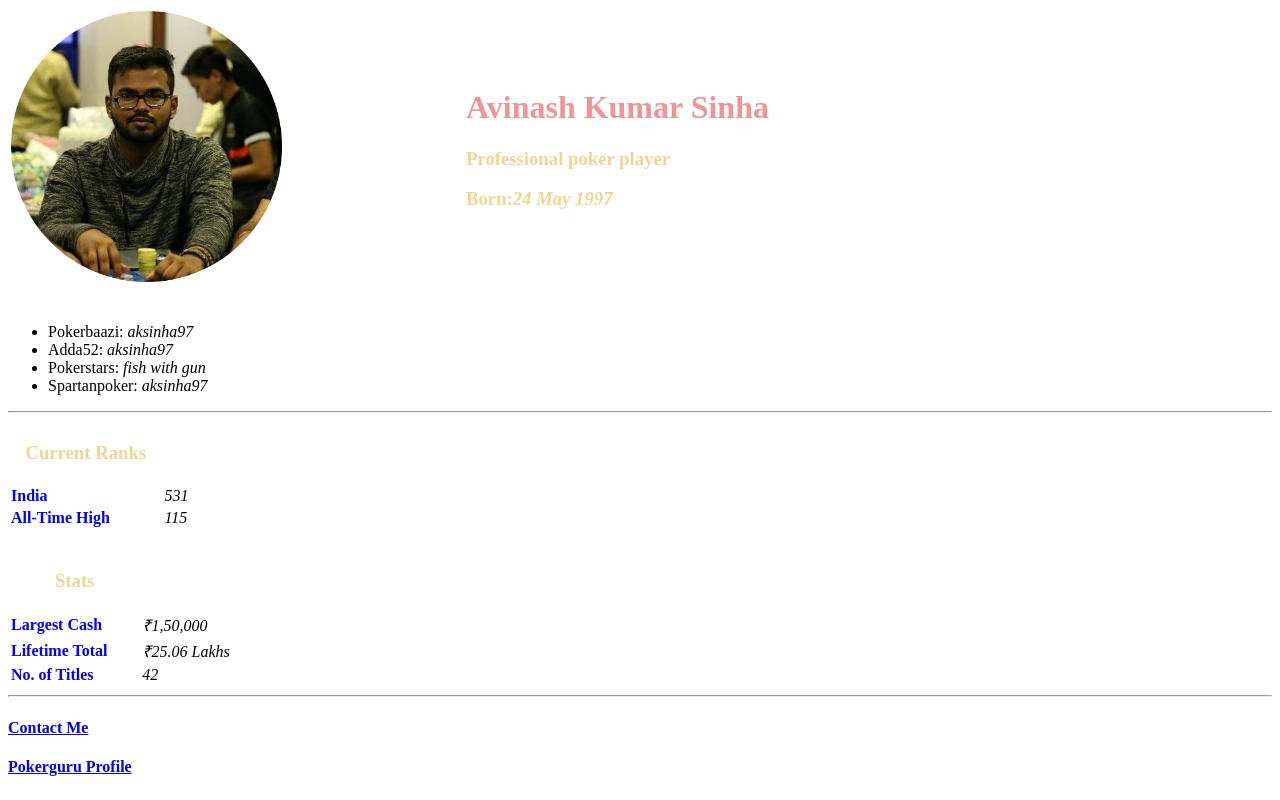
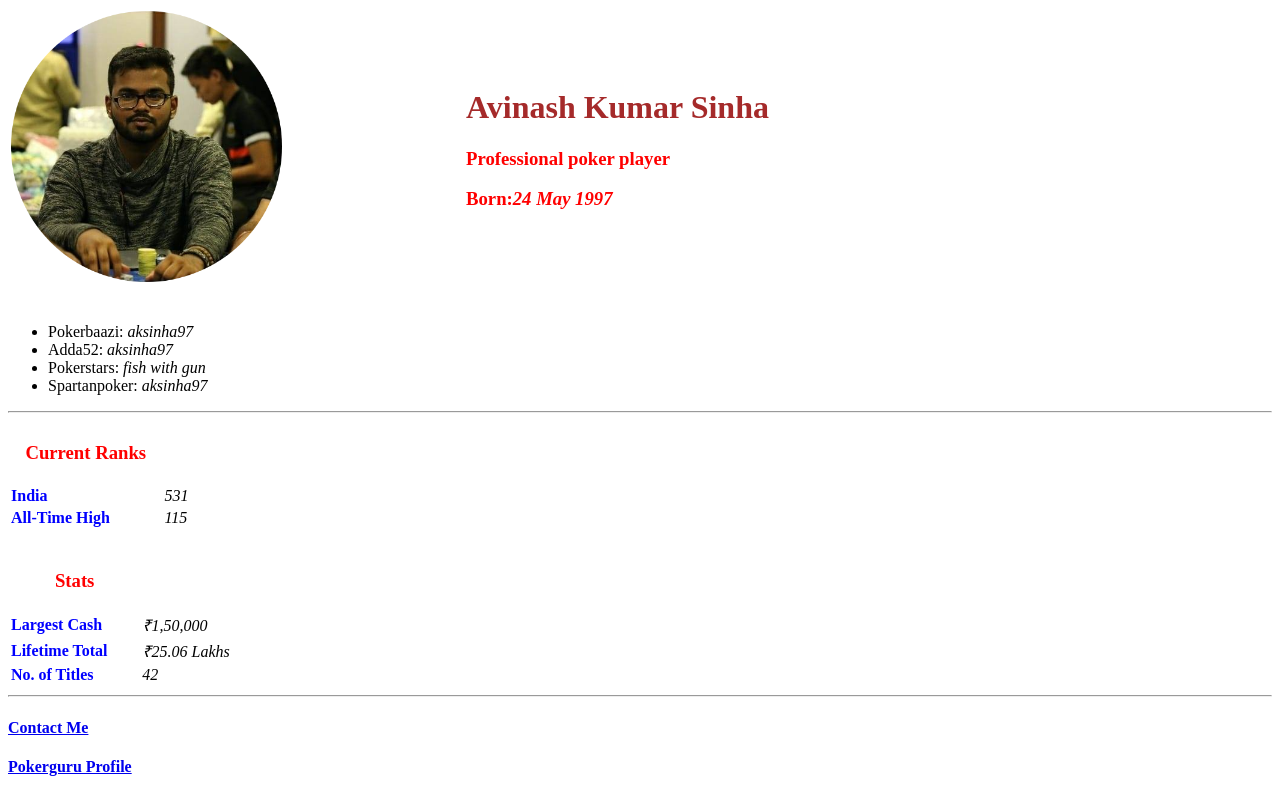
Before and after one commit to aksinha97/poker-player-database, a plain HTML site: page index.html in a window 1280 px wide. Drawn offline with Linux system fonts and the light colour scheme.

Commit message:
Update index.html

```diff
--- a/index.html
+++ b/index.html
@@ -5,9 +5,9 @@
   <meta charset="utf-8">
   <title> 😀 AVINASH'S PERSONAL SITE </title>
   <style>
-   h1{color: #EF9595;}
-   h2{color: #EFB495;}
-   h3{color: #EFD595;}
+   h1{color: brown;}
+   h2{color: pink;}
+   h3{color: red;}
    b{color: blue;}
   </style>
 </head>
```
